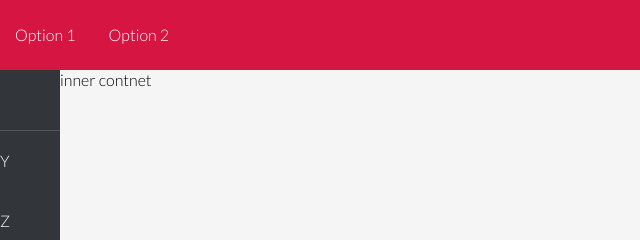
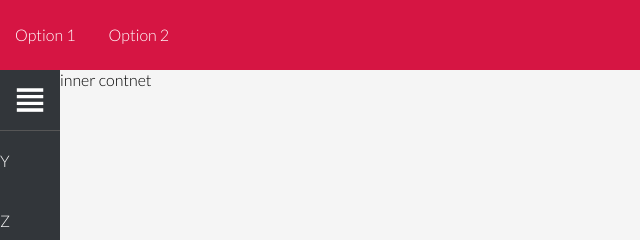
Before and after one commit to stevenshan/scottyhacks-2018, a plain HTML site: page index.html in a window 1280 px wide. Shown: the top 240 px of the page, 0-640 px from the left. Drawn offline with Linux system fonts and the light colour scheme.

Commit message:
fixed relative path to cross and menu images

```diff
--- a/assets/css/general.css
+++ b/assets/css/general.css
@@ -78,7 +78,7 @@ body
 
 #taskbar #taskbar_toggle_button
 {
-	background-image: url("../../images/ic_view_headline_black_36dp_2x.png");
+	background-image: url("../../images/white/menu.png");
 	background-repeat: no-repeat;
 	background-position: center center;
 	background-size: 40px;
@@ -95,7 +95,7 @@ body
 #taskbar_toggle:checked ~ #taskbar #taskbar_toggle_button
 {
 	/* Change menu image to a cross to close */
-	background-image: url("../../images/ic_close_black_36dp_2x.png");
+	background-image: url("../../images/white/cross.png");
 }
 
 #taskbar
```
Also changed, not shown: images/white/cross.png (renamed from images/white/ic_clear_white_36dp_2x.png), images/white/menu.png (renamed from images/white/ic_view_headline_white_36dp_2x.png).
